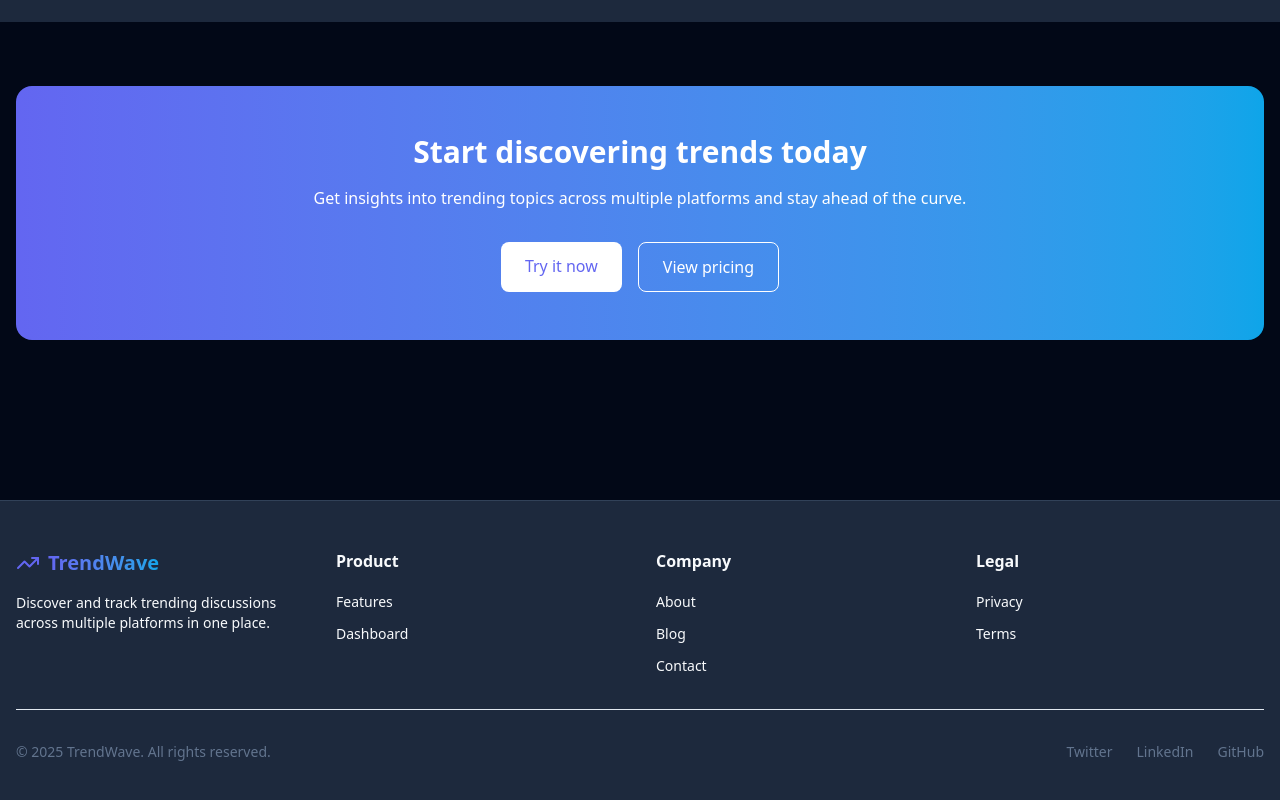
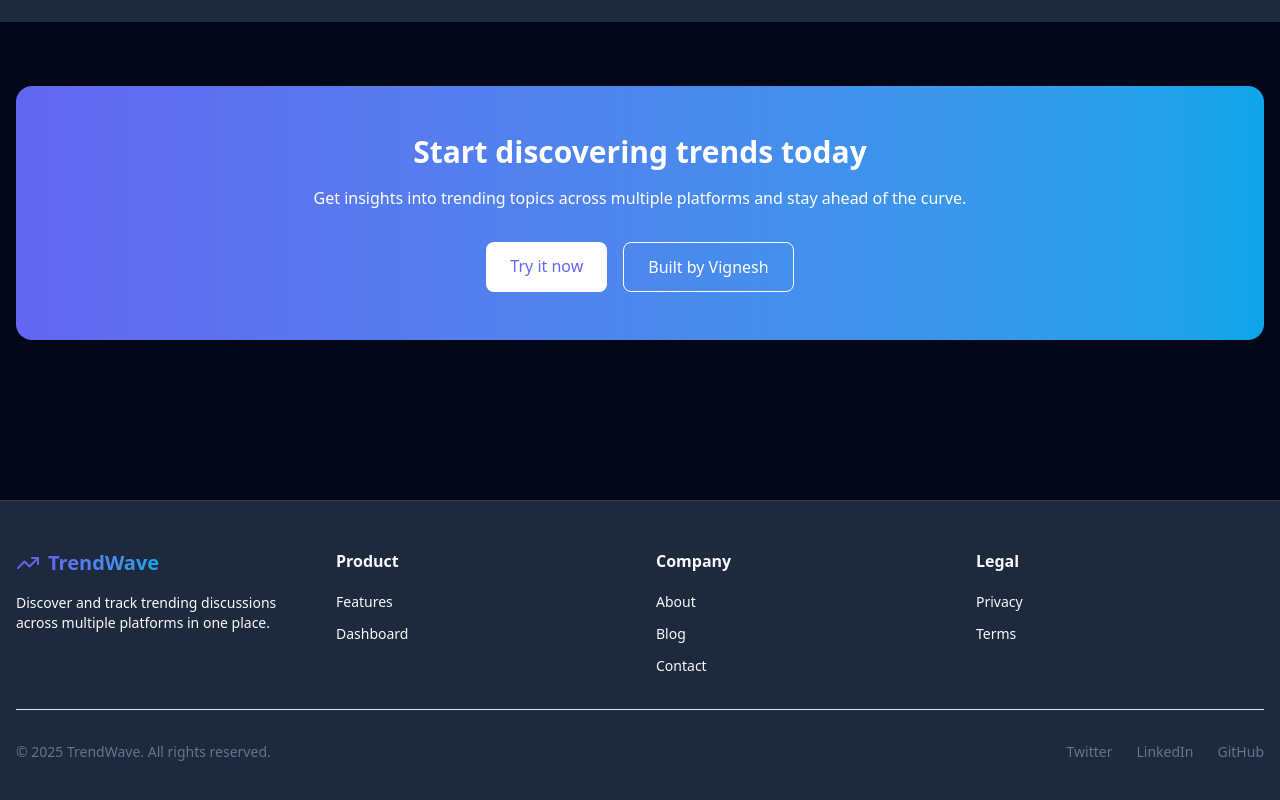
Before and after one commit to Vignesh9123/TrendWave, a Next.js app: page / in a window 1280 px wide. Shown: the part 1392-2192 px from the top of the page. Built offline with nearby package versions, Linux system fonts and the light colour scheme; no server answers; the database is empty.

Commit message:
Update cta

```diff
--- a/src/app/page.tsx
+++ b/src/app/page.tsx
@@ -24,8 +24,8 @@ const Index = () => {
                 <Link href="/dashboard" className="px-6 py-3 bg-white text-brand-purple font-medium rounded-lg hover:bg-opacity-90 transition-colors">
                   Try it now
                 </Link>
-                <Link href="/pricing" className="px-6 py-3 bg-transparent border border-white text-white font-medium rounded-lg hover:bg-white hover:bg-opacity-10 transition-colors">
-                  View pricing
+                <Link href="https://dub.sh/vignesh-portfolio" className="px-6 py-3 bg-transparent border border-white text-white font-medium rounded-lg hover:bg-white hover:bg-opacity-10 transition-colors">
+                  Built by Vignesh
                 </Link>
               </div>
             </div>
```
